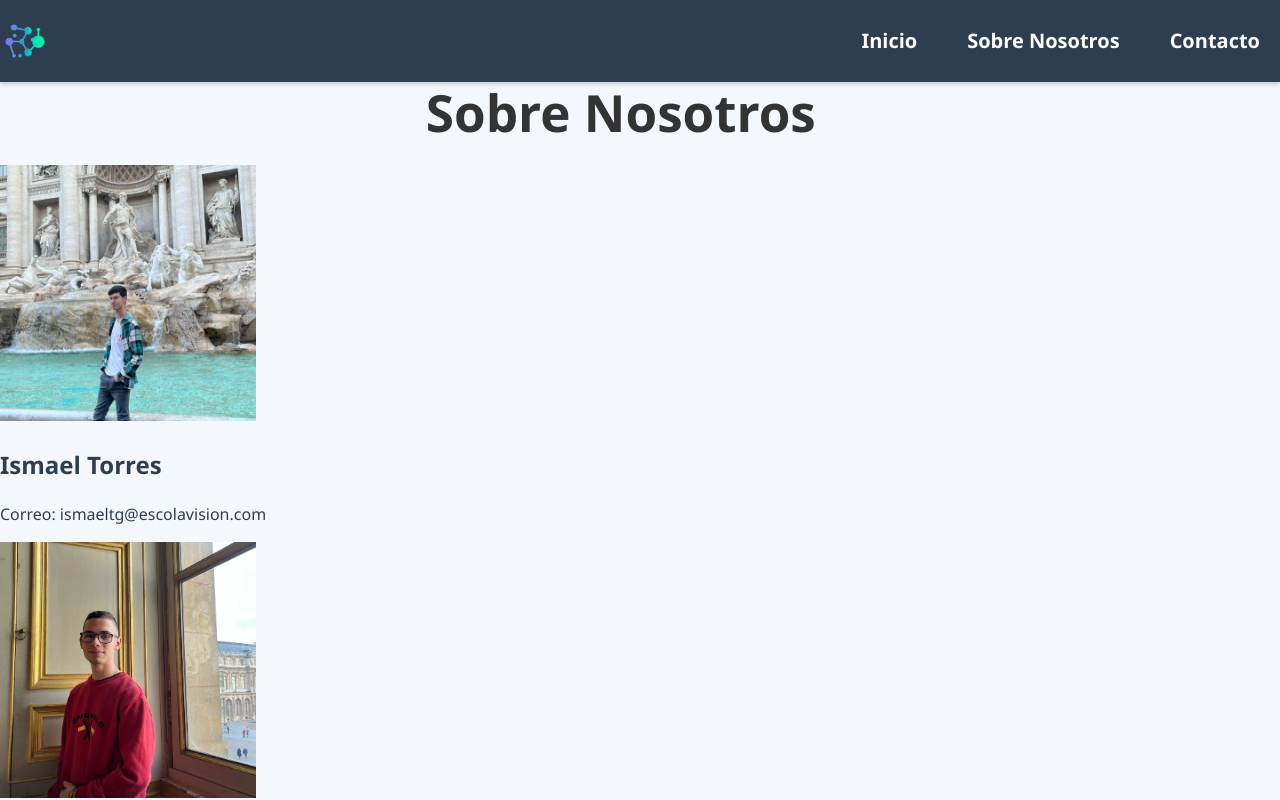
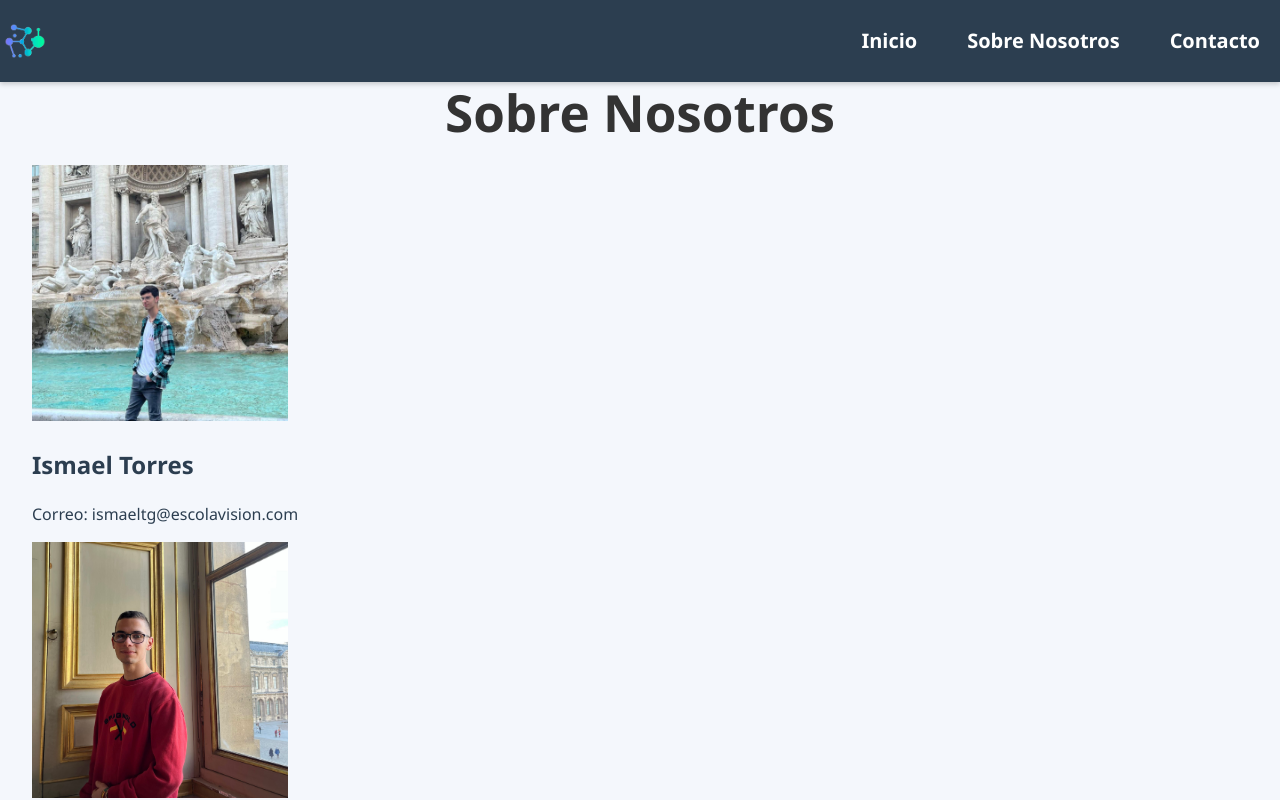
Before and after one commit to Ismaeltg05/Web-Escolavision, a React (Vite) app: page /Web-Escolavision/about in a window 1280 px wide. Shown: the top 800 px of the page. Built offline with nearby package versions, Linux system fonts and the light colour scheme.

Commit message:
style: adjust main content width and add margin for improved layout

```diff
--- a/src/Styles.css
+++ b/src/Styles.css
@@ -26,7 +26,8 @@ body {
 
 .main-content{
     background-color: #f4f7fc;
-    width: 97%;
+    width: 95%;
+    margin: auto;
     display: flex;
     justify-content: center;
     align-items: center;
```
